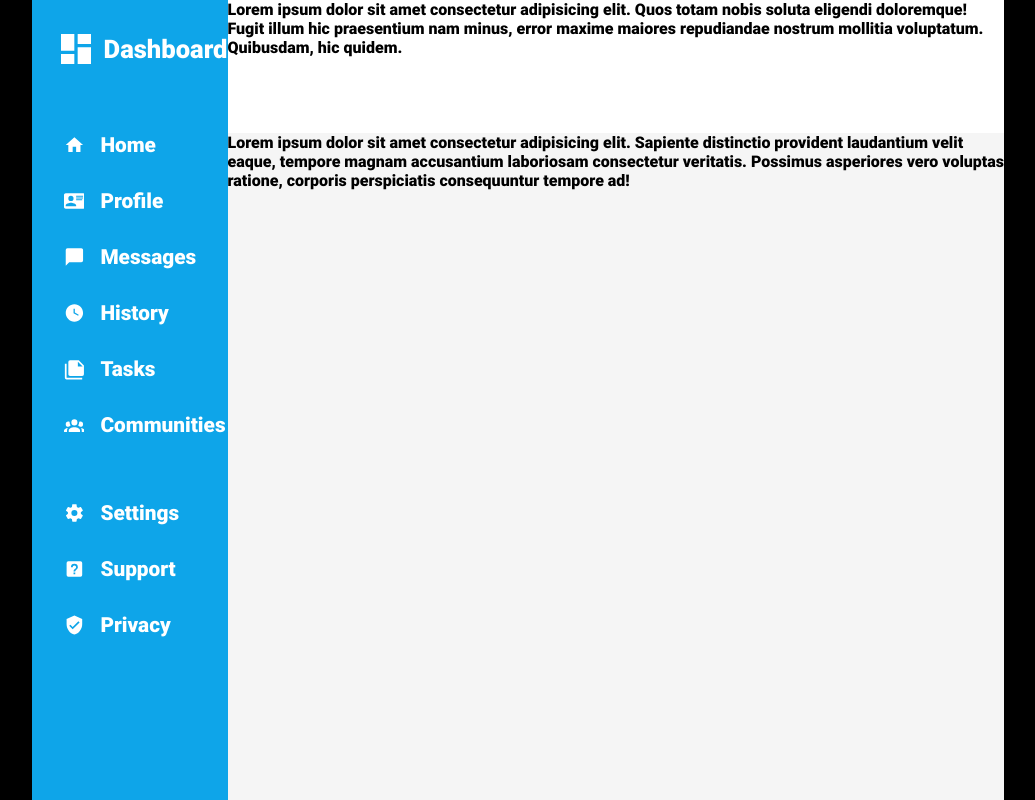
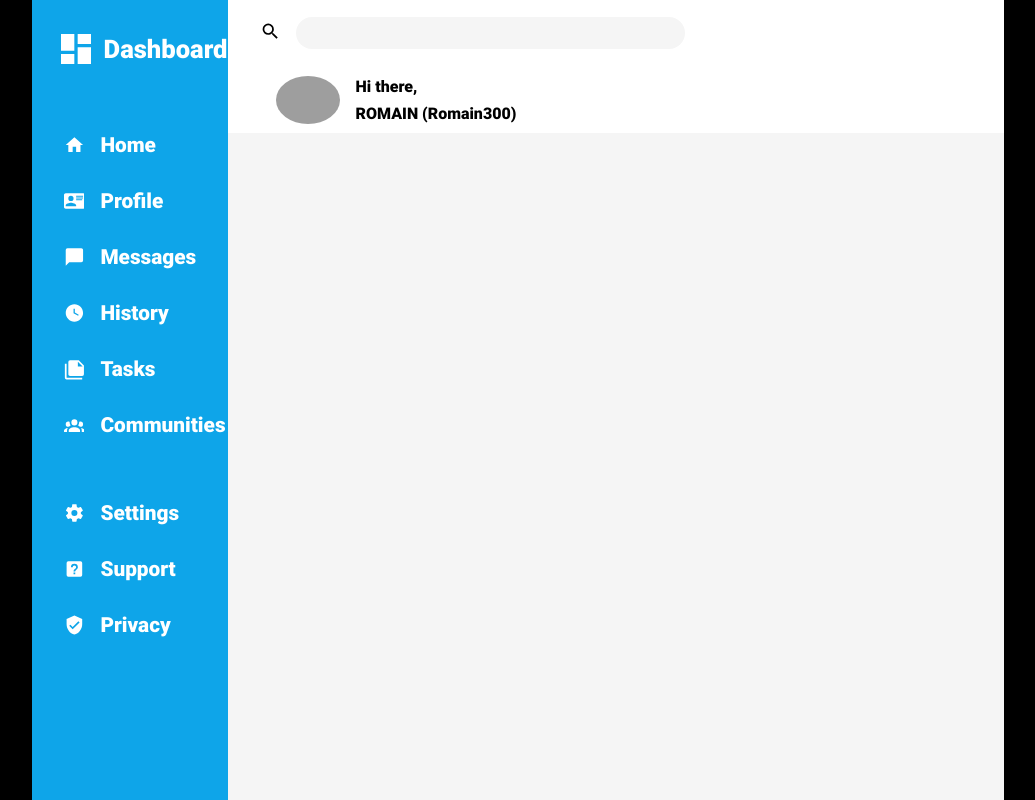
Before and after one commit to Romain300/Admin-Dashboard, a plain HTML site: page index.html in a window 1280 px wide. Shown: the whole page, without its empty margins (122-1157 px from the left). Drawn offline with Linux system fonts and the light colour scheme; grey boxes are pictures that could not be loaded.

Commit message:
Second commit

```diff
--- a/index.html
+++ b/index.html
@@ -11,40 +11,52 @@
 
         <div class="sidebar">
 
-            <div class="title"><svg style="width:2.5rem;" xmlns="http://www.w3.org/2000/svg" viewBox="0 0 24 24"><path d="M13,3V9H21V3M13,21H21V11H13M3,21H11V15H3M3,13H11V3H3V13Z" /></svg> Dashboard</div>
-
-
+            <div class="title"><svg class="title-dash" xmlns="http://www.w3.org/2000/svg" viewBox="0 0 24 24"><path d="M13,3V9H21V3M13,21H21V11H13M3,21H11V15H3M3,13H11V3H3V13Z" /></svg> Dashboard</div>
 
             <ul>
-                <li><svg xmlns="http://www.w3.org/2000/svg" viewBox="0 0 24 24"><path d="M10,20V14H14V20H19V12H22L12,3L2,12H5V20H10Z" /></svg>Home</li>
-                <li><svg xmlns="http://www.w3.org/2000/svg" viewBox="0 0 24 24"><path d="M2,3H22C23.05,3 24,3.95 24,5V19C24,20.05 23.05,21 22,21H2C0.95,21 0,20.05 0,19V5C0,3.95 0.95,3 2,3M14,6V7H22V6H14M14,8V9H21.5L22,9V8H14M14,10V11H21V10H14M8,13.91C6,13.91 2,15 2,17V18H14V17C14,15 10,13.91 8,13.91M8,6A3,3 0 0,0 5,9A3,3 0 0,0 8,12A3,3 0 0,0 11,9A3,3 0 0,0 8,6Z" /></svg>Profile</li>
-                <li><svg xmlns="http://www.w3.org/2000/svg" viewBox="0 0 24 24"><path d="M20,2H4A2,2 0 0,0 2,4V22L6,18H20A2,2 0 0,0 22,16V4C22,2.89 21.1,2 20,2Z" /></svg>Messages</li>
-                <li><svg xmlns="http://www.w3.org/2000/svg" viewBox="0 0 24 24"><path d="M12 2C6.5 2 2 6.5 2 12C2 17.5 6.5 22 12 22C17.5 22 22 17.5 22 12S17.5 2 12 2M16.3 15.2L11 12.3V7H12.5V11.4L17 13.9L16.3 15.2Z" /></svg>History</li>
-                <li><svg xmlns="http://www.w3.org/2000/svg" viewBox="0 0 24 24"><path d="M16,9H21.5L16,3.5V9M7,2H17L23,8V18A2,2 0 0,1 21,20H7C5.89,20 5,19.1 5,18V4A2,2 0 0,1 7,2M3,6V22H21V24H3A2,2 0 0,1 1,22V6H3Z" /></svg>Tasks</li>
-                <li><svg xmlns="http://www.w3.org/2000/svg" viewBox="0 0 24 24"><path d="M12,5.5A3.5,3.5 0 0,1 15.5,9A3.5,3.5 0 0,1 12,12.5A3.5,3.5 0 0,1 8.5,9A3.5,3.5 0 0,1 12,5.5M5,8C5.56,8 6.08,8.15 6.53,8.42C6.38,9.85 6.8,11.27 7.66,12.38C7.16,13.34 6.16,14 5,14A3,3 0 0,1 2,11A3,3 0 0,1 5,8M19,8A3,3 0 0,1 22,11A3,3 0 0,1 19,14C17.84,14 16.84,13.34 16.34,12.38C17.2,11.27 17.62,9.85 17.47,8.42C17.92,8.15 18.44,8 19,8M5.5,18.25C5.5,16.18 8.41,14.5 12,14.5C15.59,14.5 18.5,16.18 18.5,18.25V20H5.5V18.25M0,20V18.5C0,17.11 1.89,15.94 4.45,15.6C3.86,16.28 3.5,17.22 3.5,18.25V20H0M24,20H20.5V18.25C20.5,17.22 20.14,16.28 19.55,15.6C22.11,15.94 24,17.11 24,18.5V20Z" /></svg>Communities</li>
+                <li><svg class="dash" xmlns="http://www.w3.org/2000/svg" viewBox="0 0 24 24"><path d="M10,20V14H14V20H19V12H22L12,3L2,12H5V20H10Z" /></svg>Home</li>
+                <li><svg class="dash" xmlns="http://www.w3.org/2000/svg" viewBox="0 0 24 24"><path d="M2,3H22C23.05,3 24,3.95 24,5V19C24,20.05 23.05,21 22,21H2C0.95,21 0,20.05 0,19V5C0,3.95 0.95,3 2,3M14,6V7H22V6H14M14,8V9H21.5L22,9V8H14M14,10V11H21V10H14M8,13.91C6,13.91 2,15 2,17V18H14V17C14,15 10,13.91 8,13.91M8,6A3,3 0 0,0 5,9A3,3 0 0,0 8,12A3,3 0 0,0 11,9A3,3 0 0,0 8,6Z" /></svg>Profile</li>
+                <li><svg class="dash" xmlns="http://www.w3.org/2000/svg" viewBox="0 0 24 24"><path d="M20,2H4A2,2 0 0,0 2,4V22L6,18H20A2,2 0 0,0 22,16V4C22,2.89 21.1,2 20,2Z" /></svg>Messages</li>
+                <li><svg class="dash" xmlns="http://www.w3.org/2000/svg" viewBox="0 0 24 24"><path d="M12 2C6.5 2 2 6.5 2 12C2 17.5 6.5 22 12 22C17.5 22 22 17.5 22 12S17.5 2 12 2M16.3 15.2L11 12.3V7H12.5V11.4L17 13.9L16.3 15.2Z" /></svg>History</li>
+                <li><svg class="dash" xmlns="http://www.w3.org/2000/svg" viewBox="0 0 24 24"><path d="M16,9H21.5L16,3.5V9M7,2H17L23,8V18A2,2 0 0,1 21,20H7C5.89,20 5,19.1 5,18V4A2,2 0 0,1 7,2M3,6V22H21V24H3A2,2 0 0,1 1,22V6H3Z" /></svg>Tasks</li>
+                <li><svg class="dash" xmlns="http://www.w3.org/2000/svg" viewBox="0 0 24 24"><path d="M12,5.5A3.5,3.5 0 0,1 15.5,9A3.5,3.5 0 0,1 12,12.5A3.5,3.5 0 0,1 8.5,9A3.5,3.5 0 0,1 12,5.5M5,8C5.56,8 6.08,8.15 6.53,8.42C6.38,9.85 6.8,11.27 7.66,12.38C7.16,13.34 6.16,14 5,14A3,3 0 0,1 2,11A3,3 0 0,1 5,8M19,8A3,3 0 0,1 22,11A3,3 0 0,1 19,14C17.84,14 16.84,13.34 16.34,12.38C17.2,11.27 17.62,9.85 17.47,8.42C17.92,8.15 18.44,8 19,8M5.5,18.25C5.5,16.18 8.41,14.5 12,14.5C15.59,14.5 18.5,16.18 18.5,18.25V20H5.5V18.25M0,20V18.5C0,17.11 1.89,15.94 4.45,15.6C3.86,16.28 3.5,17.22 3.5,18.25V20H0M24,20H20.5V18.25C20.5,17.22 20.14,16.28 19.55,15.6C22.11,15.94 24,17.11 24,18.5V20Z" /></svg>Communities</li>
             </ul>
 
             <ul>
-                <li><svg xmlns="http://www.w3.org/2000/svg" viewBox="0 0 24 24"><path d="M12,15.5A3.5,3.5 0 0,1 8.5,12A3.5,3.5 0 0,1 12,8.5A3.5,3.5 0 0,1 15.5,12A3.5,3.5 0 0,1 12,15.5M19.43,12.97C19.47,12.65 19.5,12.33 19.5,12C19.5,11.67 19.47,11.34 19.43,11L21.54,9.37C21.73,9.22 21.78,8.95 21.66,8.73L19.66,5.27C19.54,5.05 19.27,4.96 19.05,5.05L16.56,6.05C16.04,5.66 15.5,5.32 14.87,5.07L14.5,2.42C14.46,2.18 14.25,2 14,2H10C9.75,2 9.54,2.18 9.5,2.42L9.13,5.07C8.5,5.32 7.96,5.66 7.44,6.05L4.95,5.05C4.73,4.96 4.46,5.05 4.34,5.27L2.34,8.73C2.21,8.95 2.27,9.22 2.46,9.37L4.57,11C4.53,11.34 4.5,11.67 4.5,12C4.5,12.33 4.53,12.65 4.57,12.97L2.46,14.63C2.27,14.78 2.21,15.05 2.34,15.27L4.34,18.73C4.46,18.95 4.73,19.03 4.95,18.95L7.44,17.94C7.96,18.34 8.5,18.68 9.13,18.93L9.5,21.58C9.54,21.82 9.75,22 10,22H14C14.25,22 14.46,21.82 14.5,21.58L14.87,18.93C15.5,18.67 16.04,18.34 16.56,17.94L19.05,18.95C19.27,19.03 19.54,18.95 19.66,18.73L21.66,15.27C21.78,15.05 21.73,14.78 21.54,14.63L19.43,12.97Z" /></svg>Settings</li>
-                <li><svg xmlns="http://www.w3.org/2000/svg" viewBox="0 0 24 24"><path d="M11,18H13V16H11V18M12,6A4,4 0 0,0 8,10H10A2,2 0 0,1 12,8A2,2 0 0,1 14,10C14,12 11,11.75 11,15H13C13,12.75 16,12.5 16,10A4,4 0 0,0 12,6M5,3H19A2,2 0 0,1 21,5V19A2,2 0 0,1 19,21H5A2,2 0 0,1 3,19V5A2,2 0 0,1 5,3Z" /></svg>Support</li>
-                <li><svg xmlns="http://www.w3.org/2000/svg" viewBox="0 0 24 24"><path d="M10,17L6,13L7.41,11.59L10,14.17L16.59,7.58L18,9M12,1L3,5V11C3,16.55 6.84,21.74 12,23C17.16,21.74 21,16.55 21,11V5L12,1Z" /></svg>Privacy</li>
+                <li><svg class="dash" xmlns="http://www.w3.org/2000/svg" viewBox="0 0 24 24"><path d="M12,15.5A3.5,3.5 0 0,1 8.5,12A3.5,3.5 0 0,1 12,8.5A3.5,3.5 0 0,1 15.5,12A3.5,3.5 0 0,1 12,15.5M19.43,12.97C19.47,12.65 19.5,12.33 19.5,12C19.5,11.67 19.47,11.34 19.43,11L21.54,9.37C21.73,9.22 21.78,8.95 21.66,8.73L19.66,5.27C19.54,5.05 19.27,4.96 19.05,5.05L16.56,6.05C16.04,5.66 15.5,5.32 14.87,5.07L14.5,2.42C14.46,2.18 14.25,2 14,2H10C9.75,2 9.54,2.18 9.5,2.42L9.13,5.07C8.5,5.32 7.96,5.66 7.44,6.05L4.95,5.05C4.73,4.96 4.46,5.05 4.34,5.27L2.34,8.73C2.21,8.95 2.27,9.22 2.46,9.37L4.57,11C4.53,11.34 4.5,11.67 4.5,12C4.5,12.33 4.53,12.65 4.57,12.97L2.46,14.63C2.27,14.78 2.21,15.05 2.34,15.27L4.34,18.73C4.46,18.95 4.73,19.03 4.95,18.95L7.44,17.94C7.96,18.34 8.5,18.68 9.13,18.93L9.5,21.58C9.54,21.82 9.75,22 10,22H14C14.25,22 14.46,21.82 14.5,21.58L14.87,18.93C15.5,18.67 16.04,18.34 16.56,17.94L19.05,18.95C19.27,19.03 19.54,18.95 19.66,18.73L21.66,15.27C21.78,15.05 21.73,14.78 21.54,14.63L19.43,12.97Z" /></svg>Settings</li>
+                <li><svg class="dash" xmlns="http://www.w3.org/2000/svg" viewBox="0 0 24 24"><path d="M11,18H13V16H11V18M12,6A4,4 0 0,0 8,10H10A2,2 0 0,1 12,8A2,2 0 0,1 14,10C14,12 11,11.75 11,15H13C13,12.75 16,12.5 16,10A4,4 0 0,0 12,6M5,3H19A2,2 0 0,1 21,5V19A2,2 0 0,1 19,21H5A2,2 0 0,1 3,19V5A2,2 0 0,1 5,3Z" /></svg>Support</li>
+                <li><svg class="dash" xmlns="http://www.w3.org/2000/svg" viewBox="0 0 24 24"><path d="M10,17L6,13L7.41,11.59L10,14.17L16.59,7.58L18,9M12,1L3,5V11C3,16.55 6.84,21.74 12,23C17.16,21.74 21,16.55 21,11V5L12,1Z" /></svg>Privacy</li>
             </ul>
 
         </div>
 
         <div class="header">
-            Lorem ipsum dolor sit amet consectetur
-            adipisicing elit. Quos totam nobis soluta
-            eligendi doloremque! Fugit illum hic praesentium
-            nam minus, error maxime maiores repudiandae nostrum mollitia voluptatum. Quibusdam, hic quidem.
+            <div class="left-header">
+                <div class="search-bar">
+                    <label for="search"><svg xmlns="http://www.w3.org/2000/svg" viewBox="0 0 24 24"><path d="M9.5,3A6.5,6.5 0 0,1 16,9.5C16,11.11 15.41,12.59 14.44,13.73L14.71,14H15.5L20.5,19L19,20.5L14,15.5V14.71L13.73,14.44C12.59,15.41 11.11,16 9.5,16A6.5,6.5 0 0,1 3,9.5A6.5,6.5 0 0,1 9.5,3M9.5,5C7,5 5,7 5,9.5C5,12 7,14 9.5,14C12,14 14,12 14,9.5C14,7 12,5 9.5,5Z" /></svg></label>
+                    <input type="search" name="search" id="search">
+                </div>
 
+                <div class="profile">
+                    <div></div>
+
+                    <img class="profile-pic" src="https://pics.craiyon.com/2023-10-22/6f9dc81345f34c25a3a254a88ff88490.webp">
+
+                    <div class="profile-name">
+                        <p>Hi there,</p>
+                        <p>ROMAIN (Romain300)</p>
+                    </div>
+
+                </div>
+            </div>
+
+            <div class="right-header">
+
+            </div>
         </div>
 
         <div class="content">
-            Lorem ipsum dolor sit amet consectetur
-            adipisicing elit. Sapiente distinctio provident
-            laudantium velit eaque, tempore magnam
-            accusantium laboriosam consectetur veritatis. Possimus asperiores vero voluptas ratione, corporis perspiciatis consequuntur tempore ad!
+
 
         </div>
 
--- a/style.css
+++ b/style.css
@@ -42,6 +42,8 @@ body {
     background-color: white;
     grid-column: 2 / 3;
     grid-row: 1 / 2;
+    display: grid;
+    grid-template-columns: 2fr 1fr;
 }
 
 .content {
@@ -58,8 +60,17 @@ ul {
     padding-left: 2rem;
 }
 
-svg {
+.dash {
     fill: white;
+    width: 1.3rem;
+}
+
+.title-dash {
+    fill: white;
+    width: 2.5rem;
+}
+
+label svg {
     width: 1.3rem;
 }
 
@@ -76,3 +87,42 @@ li {
     align-items: center;
     padding-left: 1.5rem;
 }
+
+.left-header {
+    display: grid;
+    grid-template-rows: 1fr 1fr;
+    padding-left: 2rem;
+
+}
+
+.search-bar {
+    display: flex;
+    align-items: center;
+    gap: 1rem;
+}
+
+.profile {
+    display: flex;
+    gap: 1rem;
+    align-items: center;
+}
+
+input {
+    background-color: whitesmoke;
+    border: none;
+    width: 80%;
+    height: 2rem;
+    border-radius: 1rem;
+}
+
+.profile-pic {
+    width: 4rem;
+    border-radius: 50%;
+
+}
+
+.profile-name {
+    display: flex;
+    flex-direction: column;
+    gap: 0.5rem;
+}
```
Also changed, not shown: images/magnify.svg (added).
